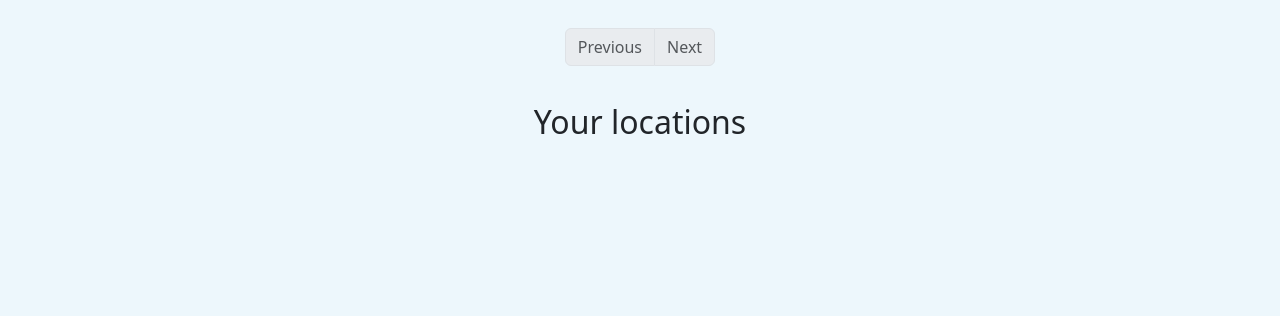
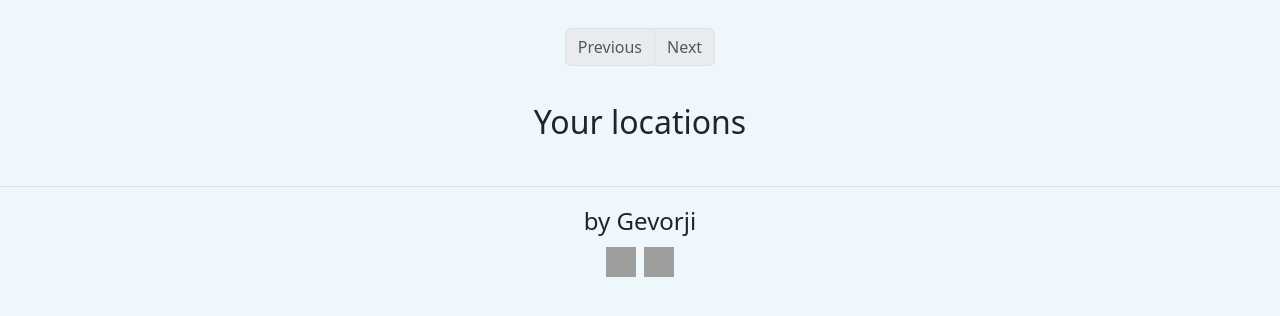
Before and after one commit to Gevorji/weather-app, a Django app: template src/weatherapp/templates/weather/index.html in a window 1280 px wide. Shown: the part 203-519 px from the top of the page. Run offline with Django 5.2, Linux system fonts and the light colour scheme; the template is opened without the code that fills it: values that come from a table or form of the project are taken from there, others are empty; data comes from the database, SQL or seed files in the repository; grey boxes are pictures that could not be loaded.

Commit message:
Add footer.

```diff
--- a/src/weatherapp/templates/base.html
+++ b/src/weatherapp/templates/base.html
@@ -9,6 +9,17 @@
     <link href="{% static 'weatherapp-custom.css' %}" rel="stylesheet">
     <script src="https://cdn.jsdelivr.net/npm/bootstrap@5.3.3/dist/js/bootstrap.bundle.min.js" integrity="sha384-YvpcrYf0tY3lHB60NNkmXc5s9fDVZLESaAA55NDzOxhy9GkcIdslK1eN7N6jIeHz" crossorigin="anonymous"></script>
 </head>
-<body class="wthr-main-bg-color">{% block body %}{% endblock %}</body>
-
+<body class="wthr-main-bg-color">{% block body %}{% endblock %}
+<footer class="footer d-flex flex-column gap-2 align-items-center py-3 my-4 border-top">
+    <div class="fs-4">by Gevorji</div>
+    <div class="d-flex flex-row gap-2">
+        <a href="https://t.me/Gevorji">
+            <img class="d-inline-block" src="{% static 'telegram_icon.png' %}" width="30px" height="30px">
+        </a>
+        <a href="https://github.com/Gevorji/weather-app/">
+            <img class="d-inline-block" src="{% static 'github_icon.png' %}" width="30px" height="30px">
+        </a>
+    </div>
+</footer>
+</body>
 </html>
```
